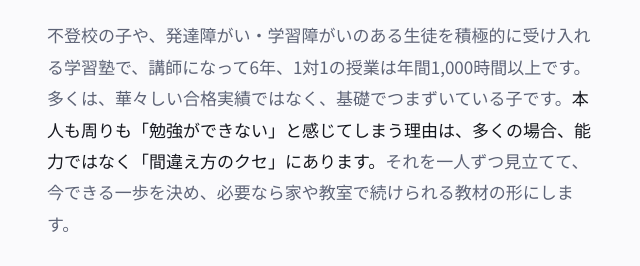
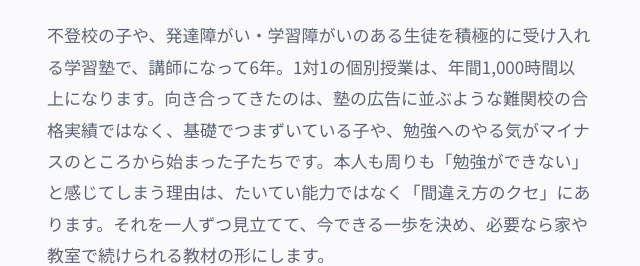
Before and after one commit to nakamuramm86-creator/portfolio, a plain HTML site: page index.html in a window 1280 px wide. Shown: the part 540-806 px from the top of the page, without its empty margins (145-785 px from the left). Drawn offline with Linux system fonts and the light colour scheme.

Commit message:
冒頭の段落を整理：向き合ってきた子（つまずき・やる気マイナスから）を前に出す
Co-Authored-By: Claude Opus 5.5 <noreply@anthropic.com>

```diff
--- a/index.html
+++ b/index.html
@@ -380,7 +380,7 @@
     </a>
     <span class="label">見立てと教材づくり</span>
     <h1><span class="nw">間違え方のクセから、</span><br><span class="nw">その子の学習の突破口を</span><br><span class="nw">見つけます。</span></h1>
-    <p class="lede">不登校の子や、発達障がい・学習障がいのある生徒を積極的に受け入れる学習塾で、講師になって6年、1対1の授業は年間1,000時間以上です。多くは、華々しい合格実績ではなく、基礎でつまずいている子です。<strong>本人も周りも「勉強ができない」と感じてしまう理由は、多くの場合、能力ではなく「間違え方のクセ」にあります。</strong>それを一人ずつ見立てて、今できる一歩を決め、必要なら家や教室で続けられる教材の形にします。</p>
+    <p class="lede">不登校の子や、発達障がい・学習障がいのある生徒を積極的に受け入れる学習塾で、講師になって6年。1対1の個別授業は、年間1,000時間以上になります。向き合ってきたのは、塾の広告に並ぶような難関校の合格実績ではなく、基礎でつまずいている子や、勉強へのやる気がマイナスのところから始まった子たちです。本人も周りも「勉強ができない」と感じてしまう理由は、たいてい能力ではなく「間違え方のクセ」にあります。それを一人ずつ見立てて、今できる一歩を決め、必要なら家や教室で続けられる教材の形にします。</p>
     <div class="byline">
       <img class="face" src="brand/face.webp" alt="中村勝の顔写真" width="72" height="72">
       <div class="me">
```
